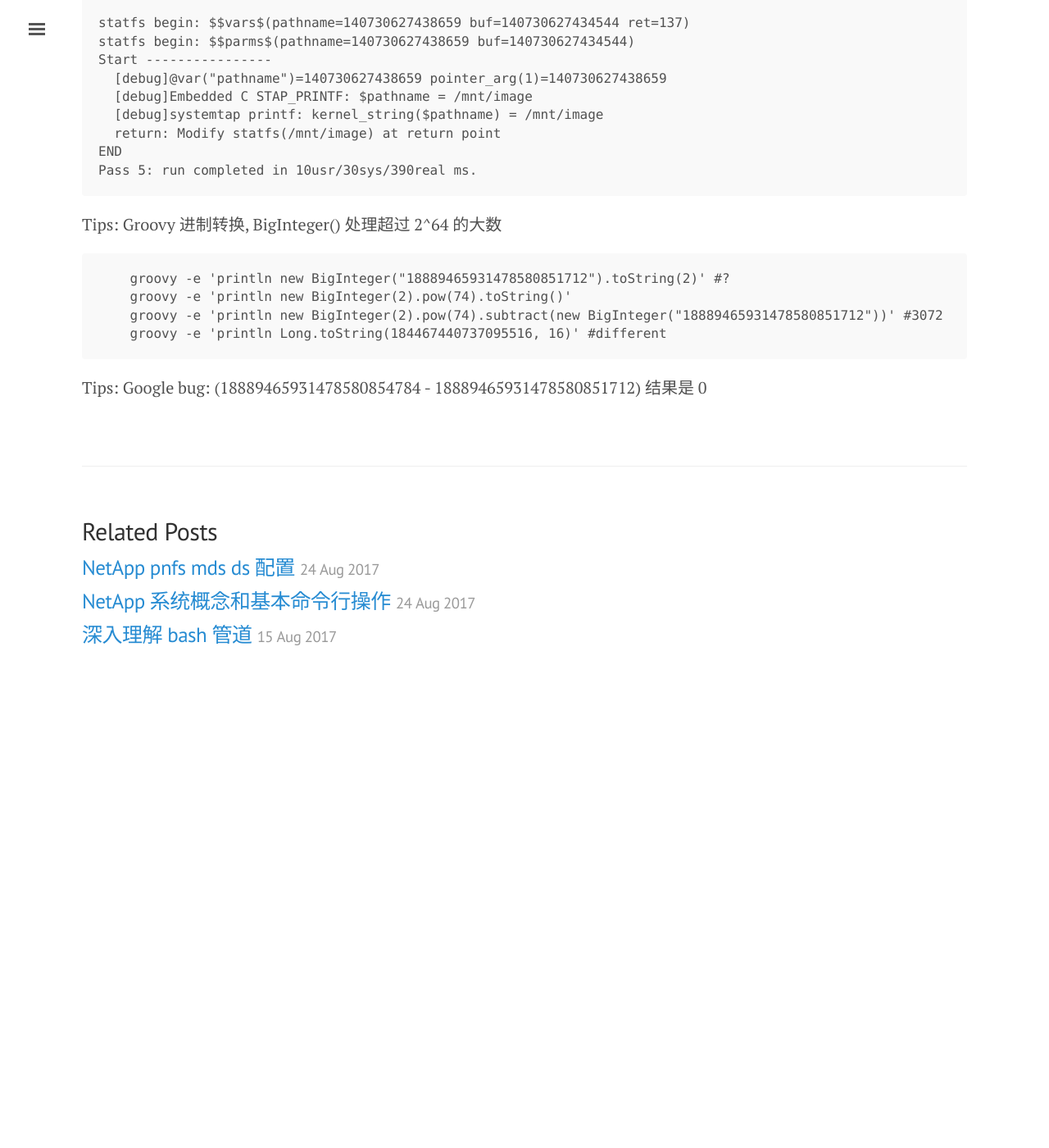
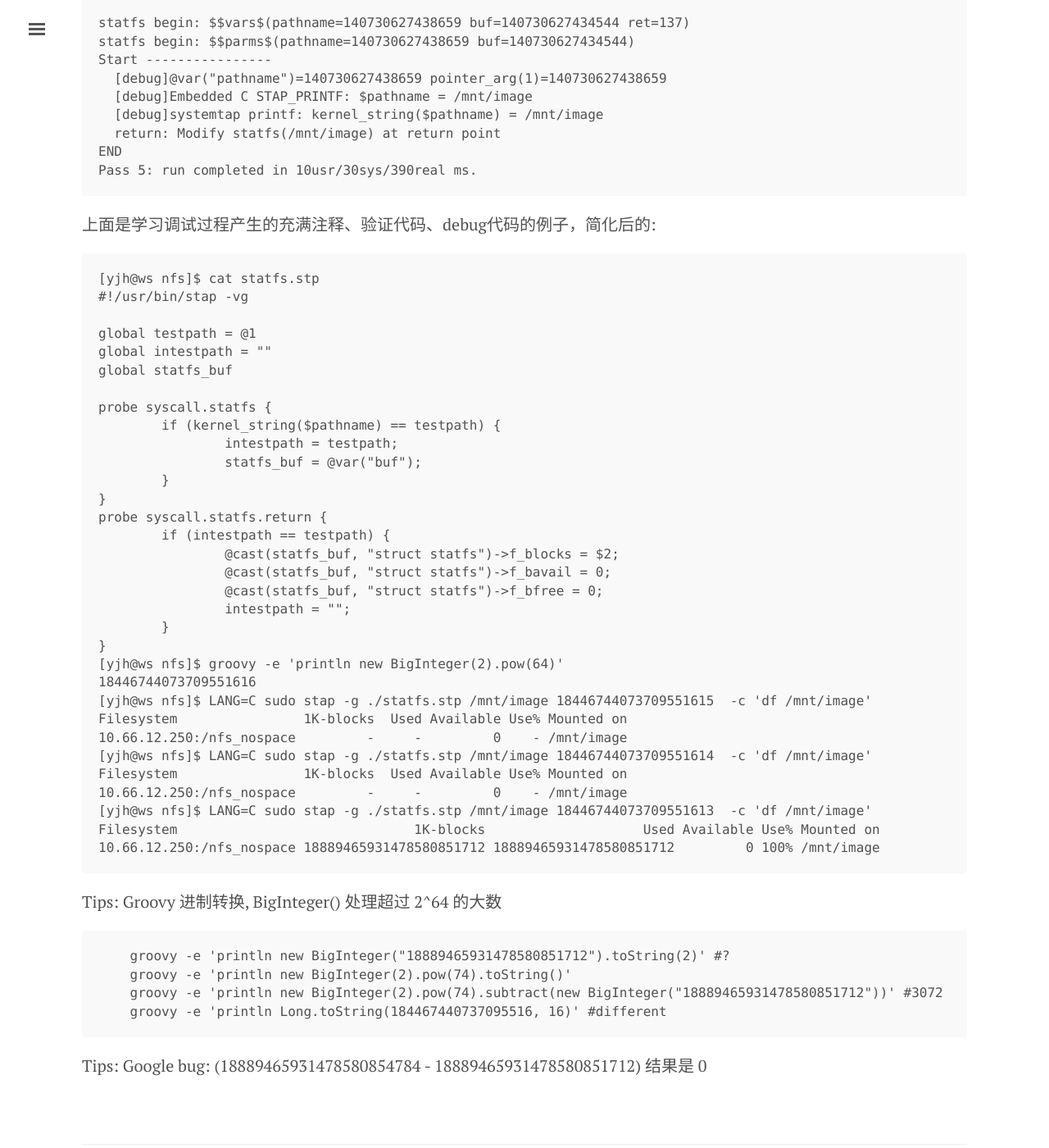
Before and after one commit to tcler/tcler.github.io, a Jekyll site: the page built from _posts/2017-09-11-systemtap-modify-out-parameter-before-return.md, in a window 1280 px wide and 1400 px high, scrolled down 2764 px. Shown: the whole window at 82% size. Built offline with Jekyll 4.4.1, drawn with Linux system fonts in a browser that asks for light colours; before the commit the page ends 3615 px from its top, so only the background shows below that.

Commit message:
Update 2017-09-11-systemtap-modify-out-parameter-before-return.md
Add clear version of statfs.stp

````diff
--- a/_posts/2017-09-11-systemtap-modify-out-parameter-before-return.md
+++ b/_posts/2017-09-11-systemtap-modify-out-parameter-before-return.md
@@ -116,6 +116,42 @@ END
 Pass 5: run completed in 10usr/30sys/390real ms.
 ```
 
+上面是学习调试过程产生的充满注释、验证代码、debug代码的例子，简化后的:
+```
+[yjh@ws nfs]$ cat statfs.stp
+#!/usr/bin/stap -vg
+
+global testpath = @1
+global intestpath = ""
+global statfs_buf
+
+probe syscall.statfs {
+        if (kernel_string($pathname) == testpath) {
+                intestpath = testpath;
+                statfs_buf = @var("buf");
+        }
+}
+probe syscall.statfs.return {
+        if (intestpath == testpath) {
+                @cast(statfs_buf, "struct statfs")->f_blocks = $2;
+                @cast(statfs_buf, "struct statfs")->f_bavail = 0;
+                @cast(statfs_buf, "struct statfs")->f_bfree = 0;
+                intestpath = "";
+        }
+}
+[yjh@ws nfs]$ groovy -e 'println new BigInteger(2).pow(64)'
+18446744073709551616
+[yjh@ws nfs]$ LANG=C sudo stap -g ./statfs.stp /mnt/image 18446744073709551615  -c 'df /mnt/image'
+Filesystem                1K-blocks  Used Available Use% Mounted on
+10.66.12.250:/nfs_nospace         -     -         0    - /mnt/image
+[yjh@ws nfs]$ LANG=C sudo stap -g ./statfs.stp /mnt/image 18446744073709551614  -c 'df /mnt/image'
+Filesystem                1K-blocks  Used Available Use% Mounted on
+10.66.12.250:/nfs_nospace         -     -         0    - /mnt/image
+[yjh@ws nfs]$ LANG=C sudo stap -g ./statfs.stp /mnt/image 18446744073709551613  -c 'df /mnt/image'
+Filesystem                              1K-blocks                    Used Available Use% Mounted on
+10.66.12.250:/nfs_nospace 18889465931478580851712 18889465931478580851712         0 100% /mnt/image
+```
+
 Tips: Groovy 进制转换, BigInteger() 处理超过 2^64 的大数
 ```
     groovy -e 'println new BigInteger("18889465931478580851712").toString(2)' #?
````
